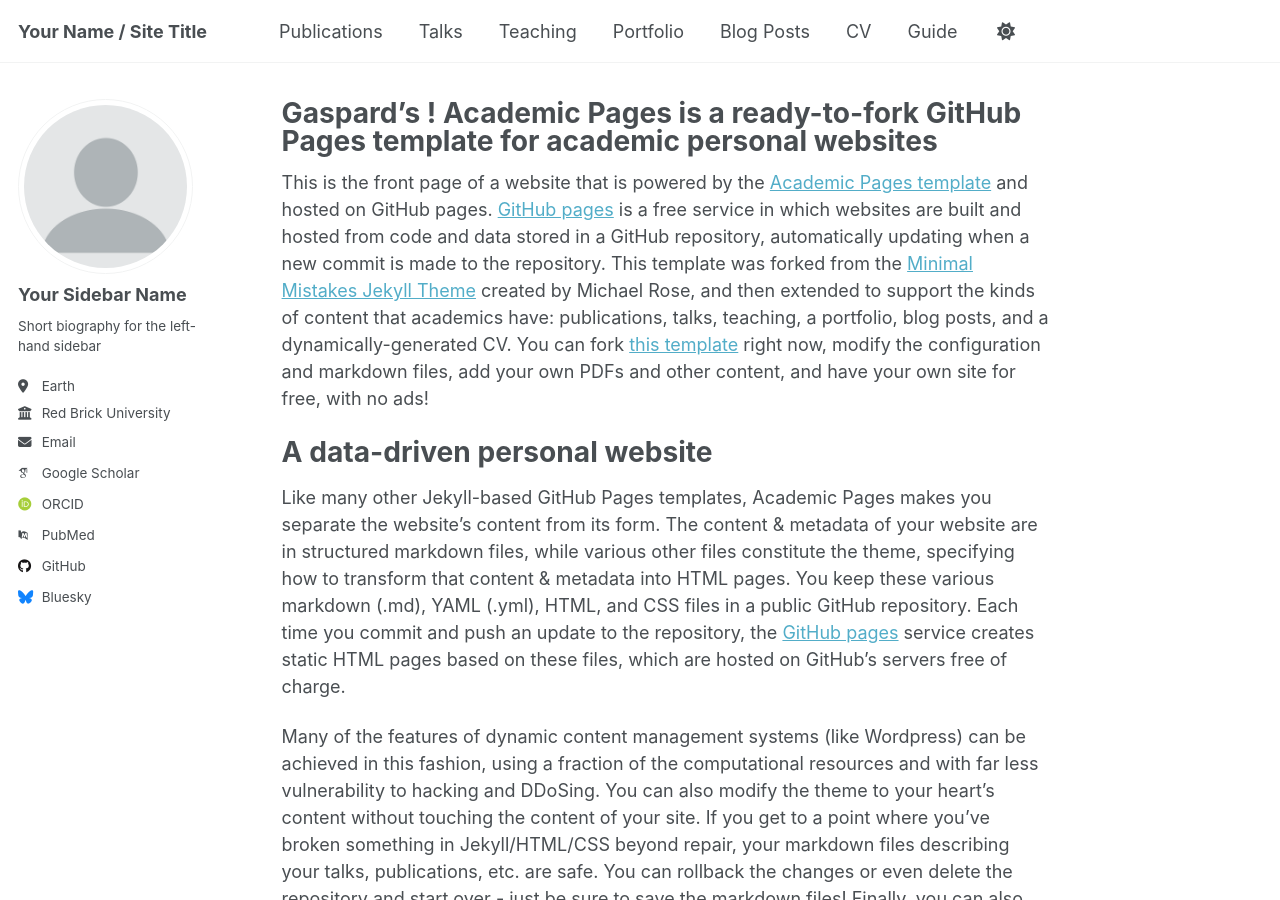
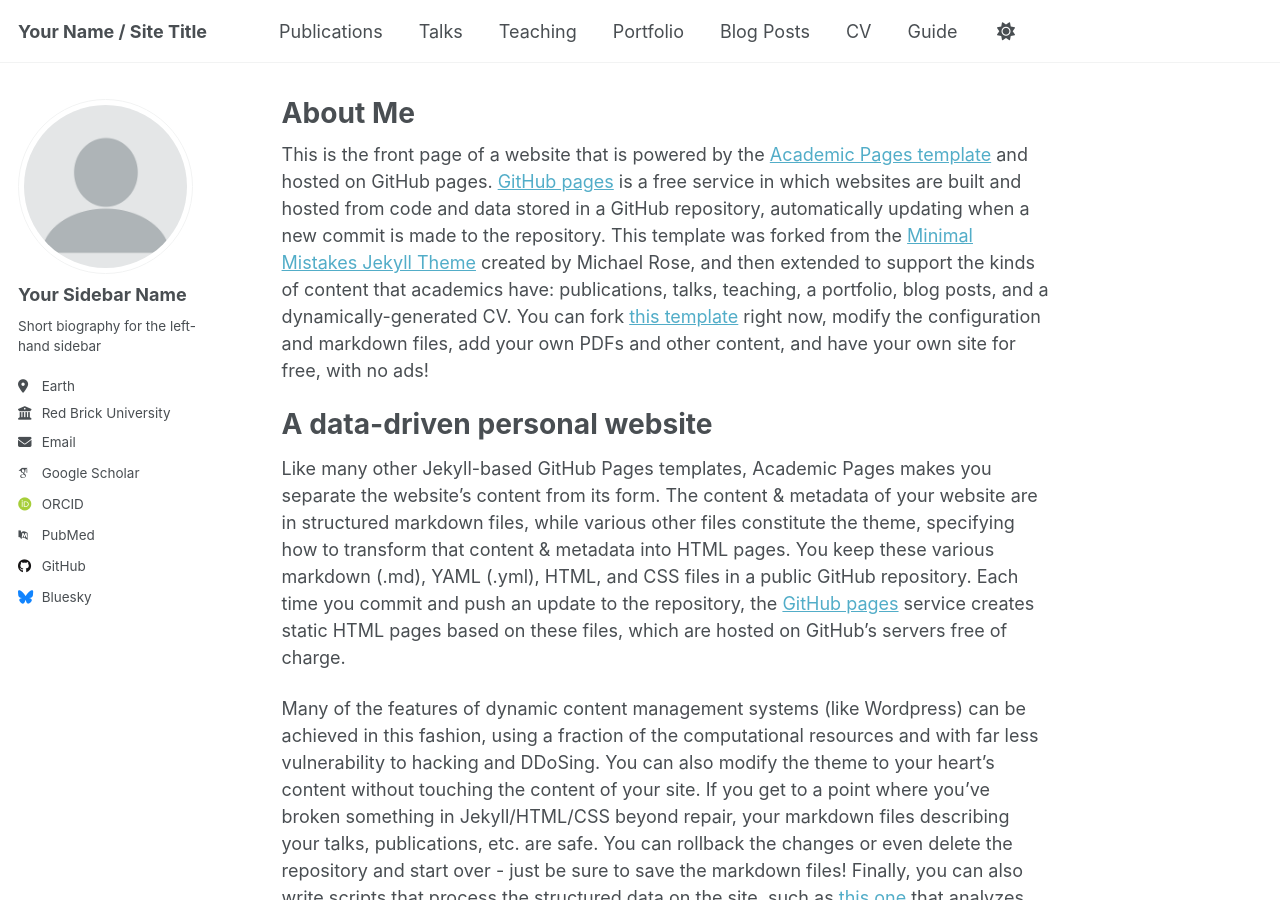
Before and after one commit to Gasparrrrrrrd/Gasparrrrrrrd.github.io, a Jekyll site: the page built from _pages/about.md, in a window 1280 px wide and 900 px high. Built offline with Jekyll 4.4.1, drawn with Linux system fonts in a browser that asks for light colours; some web fonts are replaced.

Commit message:
Update about.md

```diff
--- a/_pages/about.md
+++ b/_pages/about.md
@@ -1,6 +1,6 @@
 ---
 permalink: /
-title: "Gaspard's ! Academic Pages is a ready-to-fork GitHub Pages template for academic personal websites"
+title: "About Me"
 author_profile: true
 redirect_from:
   - /about/
```
